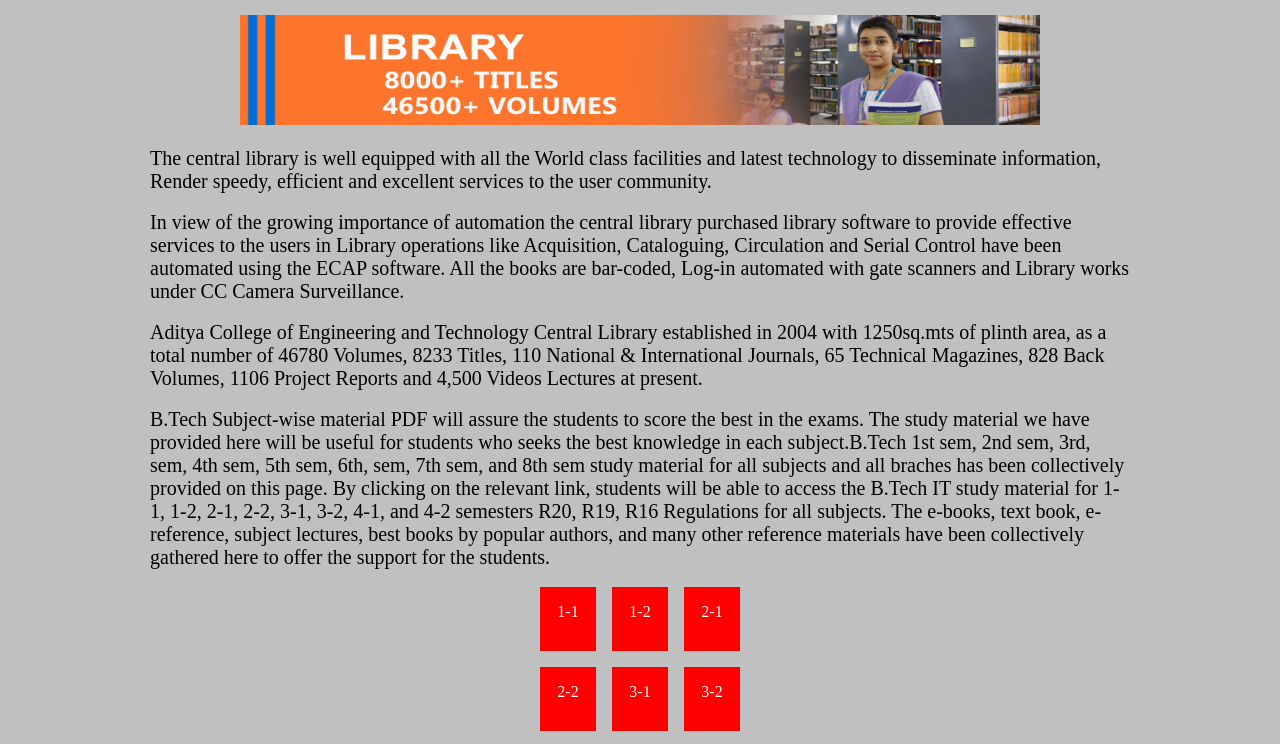
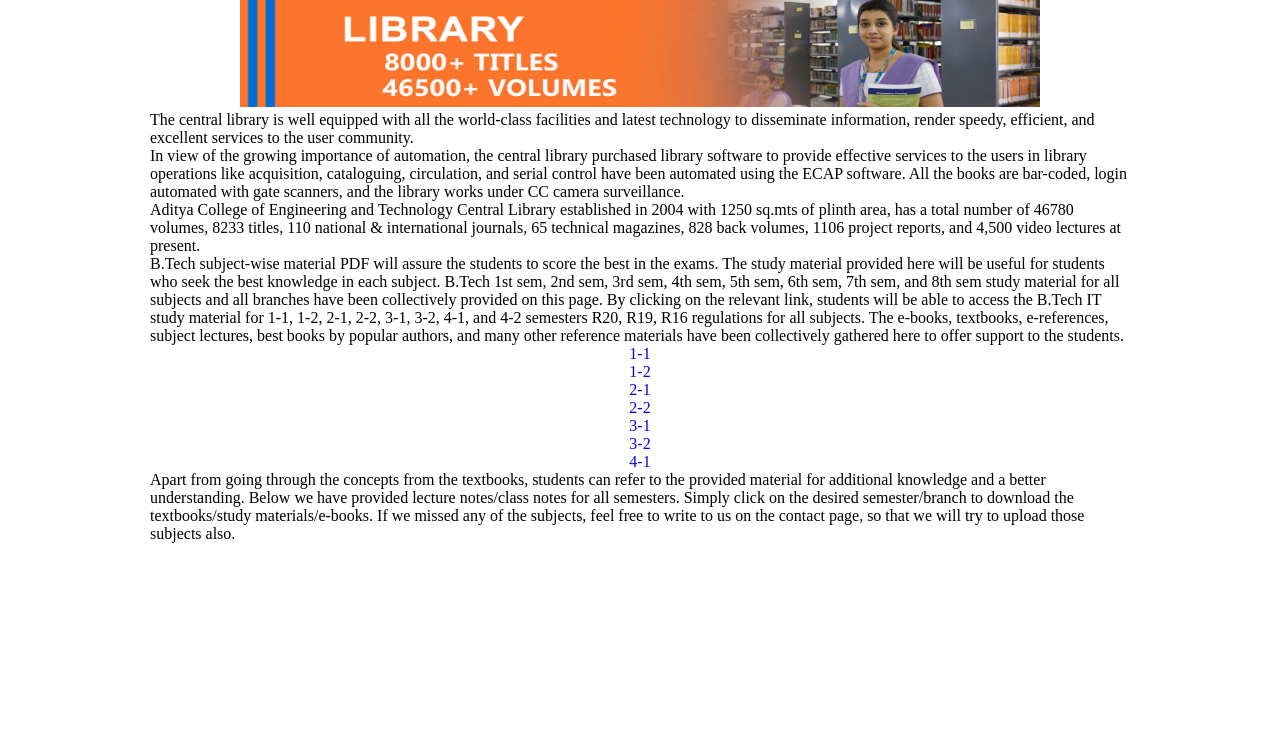
Before and after one commit to mohanapravallika/project, a plain HTML site: page academics.html in a window 1280 px wide. Shown: the part 104-848 px from the top of the page. After the commit the page ends 800 px from the top, so only its background shows below. Drawn offline with Linux system fonts and the light colour scheme.

Commit message:
Update academics.html

```diff
--- a/academics.html
+++ b/academics.html
@@ -1,41 +1,11 @@
 <!DOCTYPE html>
 <html lang="en">
 <head>
-    <meta charset="UTF-8">
-    <meta name="viewport" content="width=device-width, initial-scale=1.0">
     <title>Aditya College of Engineering and Technology</title>
     <link rel="stylesheet" href="academics.css">
-    <style>
-        body {
-            background-color: silver;
-        }
-        .cards {
-            max-width: 200px;
-            margin: 0 auto;
-            display: grid;
-            grid-gap: 1rem;
-        }
-        .card {
-            background-color: red;
-            color: white;
-            padding: 1rem;
-            height: 2rem;
-        }
-        @media (min-width: 600px) {
-            .cards {
-                grid-template-columns: repeat(2, 1fr);
-            }
-        }
-        @media (min-width: 900px) {
-            .cards {
-                grid-template-columns: repeat(3, 1fr);
-            }
-        }
-    </style>
 </head>
 <body oncontextmenu="return false">
     <div class="m-1">
-        <link rel="stylesheet" href="about.css">
         <nav>
             <div class="set"><a href="home.html"><img src="pic/logo1.png" width="90" height="60"></a></div>
             <div class="nav-links" id="navLinks">
@@ -43,7 +13,7 @@
                     <li><a href="index.html">HOME</a></li>
                     <li><a href="about.html">ABOUT</a></li>
                     <li><a href="academics.html">ACADEMICS</a></li>
-                    <!--<li><a href="infra.html">INFRASTUCTURE</a></li>-->
+                    <!--<li><a href="infra.html">INFRASTRUCTURE</a></li>-->
                     <li><a href="placement.html">PLACEMENTS</a></li>
                     <li><a href="contact.html">CONTACT US</a></li>
                 </ul>
@@ -51,43 +21,30 @@
         </nav>
     </div>
     <div class="academicsmainpage">
-        <h1><center><u>Study Materials</u></center></h1><br>
+        <h1><u>Study Materials</u></h1>
         <center><img src="pic/lib.jpg" width="800" height="110" alt="Aditya College of Engineering and Technology" class="leim"></center>
-        <br>
-        <p style="font-size: 20px">The central library is well equipped with all the World class facilities and latest technology to disseminate information, Render speedy, efficient and excellent services to the user community.</p>
-        <br>
-        <p style="font-size: 20px">In view of the growing importance of automation the central library purchased library software to provide effective services to the users in Library operations like Acquisition, Cataloguing, Circulation and Serial Control have been automated using the ECAP software. All the books are bar-coded, Log-in automated with gate scanners and Library works under CC Camera Surveillance.</p>
-        <br>
-        <p style="font-size: 20px">Aditya College of Engineering and Technology Central Library established in 2004 with 1250sq.mts of plinth area, as a total number of 46780 Volumes, 8233 Titles, 110 National & International Journals, 65 Technical Magazines, 828 Back Volumes, 1106 Project Reports and 4,500 Videos Lectures at present.</p>
-        <br>
-        <p style="font-size: 20px">B.Tech Subject-wise material PDF will assure the students to score the best
-            in the exams. The study material we have provided here will be useful for students
-             who seeks the best knowledge in each subject.B.Tech 1st sem, 2nd sem, 3rd,
-            sem, 4th sem, 5th sem, 6th, sem, 7th sem, and 8th sem study material for all subjects
-            and all braches has been collectively provided on this page. By clicking on the relevant
-            link, students will be able to access the  B.Tech IT study material for 1-1, 1-2, 2-1, 2-2, 3-1, 3-2, 4-1, and 4-2 semesters
-            R20, R19, R16 Regulations for all subjects. The e-books, text book, e-reference, subject
-            lectures, best books by popular authors, and many other reference materials have been
-            collectively gathered here to offer the support for the students. </p>
-       <br>
+        <p>The central library is well equipped with all the world-class facilities and latest technology to disseminate information, render speedy, efficient, and excellent services to the user community.</p>
+        <p>In view of the growing importance of automation, the central library purchased library software to provide effective services to the users in library operations like acquisition, cataloguing, circulation, and serial control have been automated using the ECAP software. All the books are bar-coded, login automated with gate scanners, and the library works under CC camera surveillance.</p>
+        <p>Aditya College of Engineering and Technology Central Library established in 2004 with 1250 sq.mts of plinth area, has a total number of 46780 volumes, 8233 titles, 110 national & international journals, 65 technical magazines, 828 back volumes, 1106 project reports, and 4,500 video lectures at present.</p>
+        <p>B.Tech subject-wise material PDF will assure the students to score the best in the exams. The study material provided here will be useful for students who seek the best knowledge in each subject. B.Tech 1st sem, 2nd sem, 3rd sem, 4th sem, 5th sem, 6th sem, 7th sem, and 8th sem study material for all subjects and all branches have been collectively provided on this page. By clicking on the relevant link, students will be able to access the B.Tech IT study material for 1-1, 1-2, 2-1, 2-2, 3-1, 3-2, 4-1, and 4-2 semesters R20, R19, R16 regulations for all subjects. The e-books, textbooks, e-references, subject lectures, best books by popular authors, and many other reference materials have been collectively gathered here to offer support to the students.</p>
         <center>
             <div class="cards">
-            <a href="https://adityagroup-my.sharepoint.com/:f:/g/personal/20p31a1252_acet_ac_in/El32_OZ5WI9JijY5PhyphuoBPkfcVWdmdq6uHmqt080tcQ?e=AOYV1y" target="_blank" style="text-decoration: none;">
+                <a href="https://www.jntufastupdates.com/jntuk-materials/" target="_blank" style="text-decoration: none;">
                     <div class="card">1-1</div>
                 </a>
-            <a href="https://adityagroup-my.sharepoint.com/:f:/g/personal/20p31a1252_acet_ac_in/ErdBiRz4HltFrqmCjl4HrhoByYrOsvagtYmeNVMKkDAtQA?e=zaXEmL" target="_blank" style="text-decoration: none;">
+                <a href="https://www.jntufastupdates.com/jntuk-materials/" target="_blank" style="text-decoration: none;">
                     <div class="card">1-2</div>
                 </a>
-            <a href="https://adityagroup-my.sharepoint.com/:f:/g/personal/20p31a1252_acet_ac_in/Eo5gXk-usEVBhkuGynVrhc8Bt72lz_xfwOu0_yugcjnpjw?e=wG9nBE" target="_blank" style="text-decoration: none;">
+                <a href="https://www.jntufastupdates.com/jntuk-materials/" target="_blank" style="text-decoration: none;">
                     <div class="card">2-1</div>
                 </a>
-            <a href="https://adityagroup-my.sharepoint.com/:f:/g/personal/20p31a1252_acet_ac_in/Et6MJw0fteJEg_EFpjjOHJ8BAJEG-PYJJeXGk4MUKUgqUQ?e=0nf7qB" target="_blank" style="text-decoration: none;">
+                <a href="https://www.jntufastupdates.com/jntuk-materials/" target="_blank" style="text-decoration: none;">
                     <div class="card">2-2</div>
                 </a>
                 <a href="#" target="_blank" style="text-decoration: none;">
                     <div class="card">3-1</div>
                 </a>
-            <a href="https://drive.google.com/folders/1nP4NQ2pRZhEhRIK2iunqt50vPxXvg7zc" target="_blank" style="text-decoration: none;">
+                <a href="#" target="_blank" style="text-decoration: none;">
                     <div class="card">3-2</div>
                 </a>
                 <a href="#" target="_blank" style="text-decoration: none;">
@@ -95,12 +52,7 @@
                 </a>
             </div>
         </center>
-    <p style="font-size: 20px">Apart from going
-        through the concepts from the text books, students can refer through the provided
-        material for the additional knowledge and a better Understanding. Below we have provided Lecture
-        Notes / Class Notes for all Semesters. Simply click on the desire Semester/Branch to
-        download the text books / study materials / e-books. If we missed any of the subjects,
-        feel free to Write to us on contact page, So that we will try to upload those subjects also.</p>
+        <p>Apart from going through the concepts from the textbooks, students can refer to the provided material for additional knowledge and a better understanding. Below we have provided lecture notes/class notes for all semesters. Simply click on the desired semester/branch to download the textbooks/study materials/e-books. If we missed any of the subjects, feel free to write to us on the contact page, so that we will try to upload those subjects also.</p>
     </div>
 </body>
 </html>
```
Lines whose indentation alone changed are shown as unchanged.
